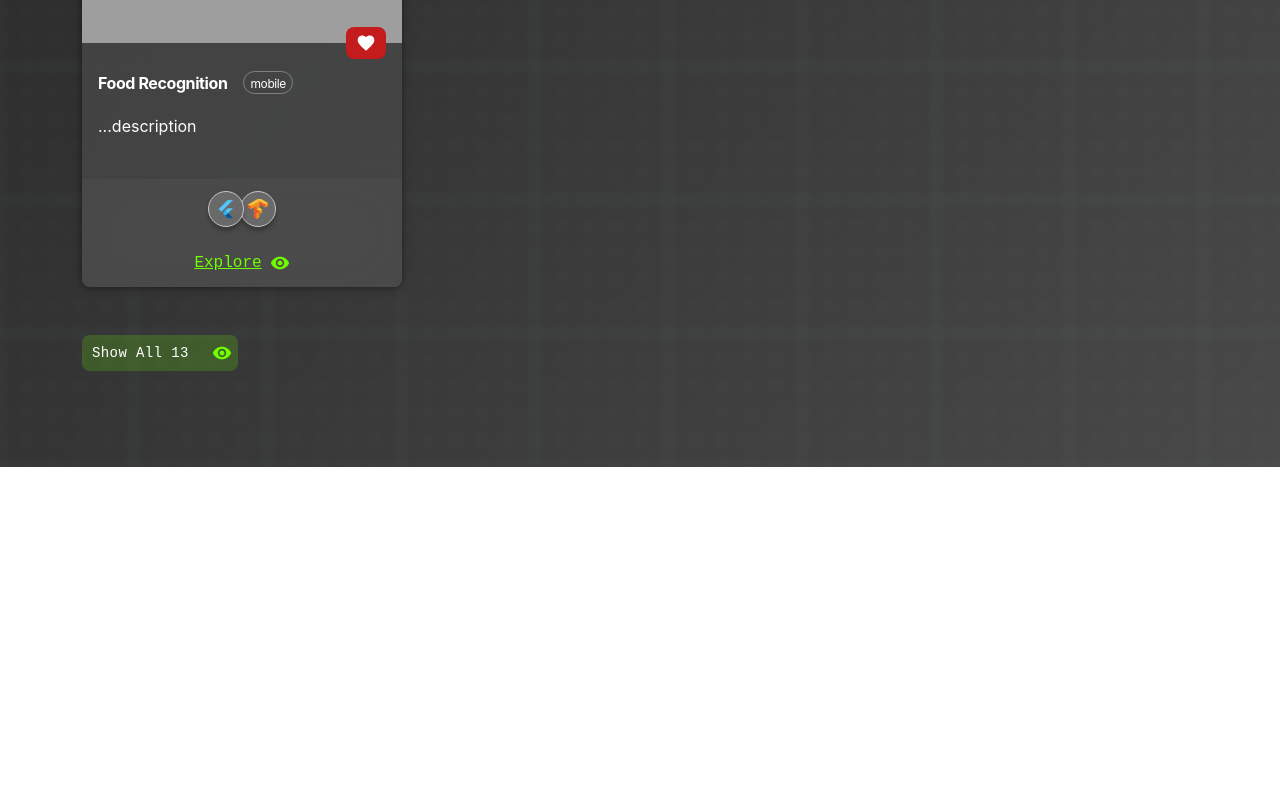
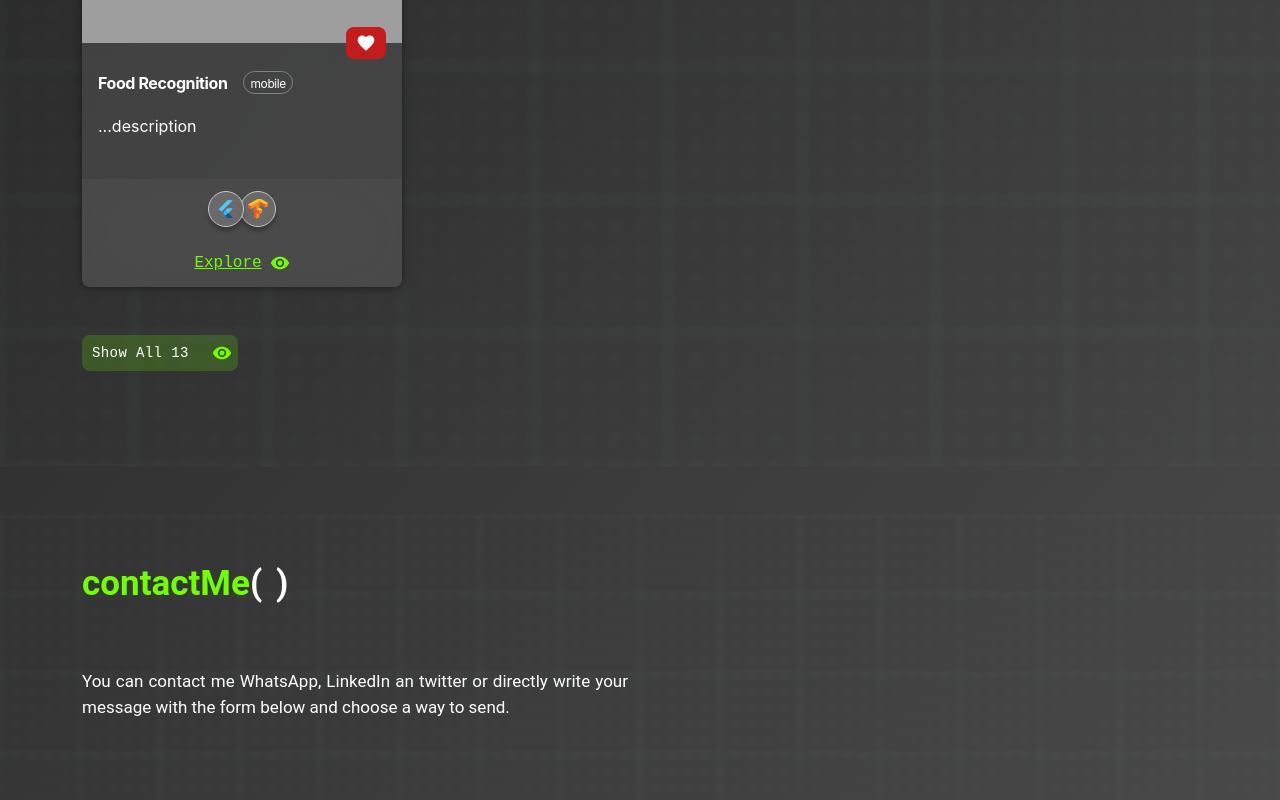
Before and after one commit to Tom-michel/portfolio-v1-reactJS, a React (Create React App) app: page / in a window 1280 px wide. Shown: the part 2450-3250 px from the top of the page. Before the commit the page ends 2917 px from the top, so only its background shows below. Built offline with nearby package versions, Linux system fonts and the light colour scheme; grey boxes are pictures that could not be loaded.

Commit message:
contact section started

```diff
--- a/src/components/data/my-data.js
+++ b/src/components/data/my-data.js
@@ -379,6 +379,9 @@ export const project = [
 
 export const contacts = [
   {
+  text: "You can contact me WhatsApp, LinkedIn an twitter or directly write your message with the form below and choose a way to send.",
+  urls: [
+	  {
 		url: "...",
 		text: "WhatsApp",
 		icon: "../images/social/...",
@@ -393,4 +396,6 @@ export const contacts = [
 		text: "@MichelBTOMPE",
 		icon: "../images/social/...",
 	  },
+  ],
+  }
 ];
--- a/src/components/home/Home.jsx
+++ b/src/components/home/Home.jsx
@@ -3,6 +3,7 @@ import { About } from "../pages/About";
 import { Skills } from "../pages/Skills";
 import { Banner } from "./Banner";
 import { Projects } from "../pages/Projects";
+import { Contacts } from "../pages/Contacts";
 
 export const Home = () => {
   return (
@@ -11,6 +12,7 @@ export const Home = () => {
       <About />
       <Skills />
       <Projects />
+      <Contacts />
     </>
   );
 };
--- a/src/components/pages/Contacts.jsx
+++ b/src/components/pages/Contacts.jsx
@@ -0,0 +1,26 @@
+import React from "react";
+import { Heading } from "../common/Heading";
+import { contacts } from "../data/my-data";
+
+export const Contacts = () => {
+  return (
+    <section id="conatcts" className="bg-grid mt-5 py-5">
+      <div className="container">
+        <Heading title="contactMe" param=" " />
+        {contacts.map((cont) => (
+          <div className="row gap-md-0 gap-5 align-items-center">
+            <div className="col-md-6 urlsContactDiv">
+              <p className="description pb-3">
+                <span>{cont.text}</span>
+              </p>
+
+            </div>
+            <div className="col-md-6 formContactDiv">
+
+            </div>
+          </div>
+        ))}
+      </div>
+    </section>
+  );
+};
```
Lines whose indentation alone changed are shown as unchanged.
